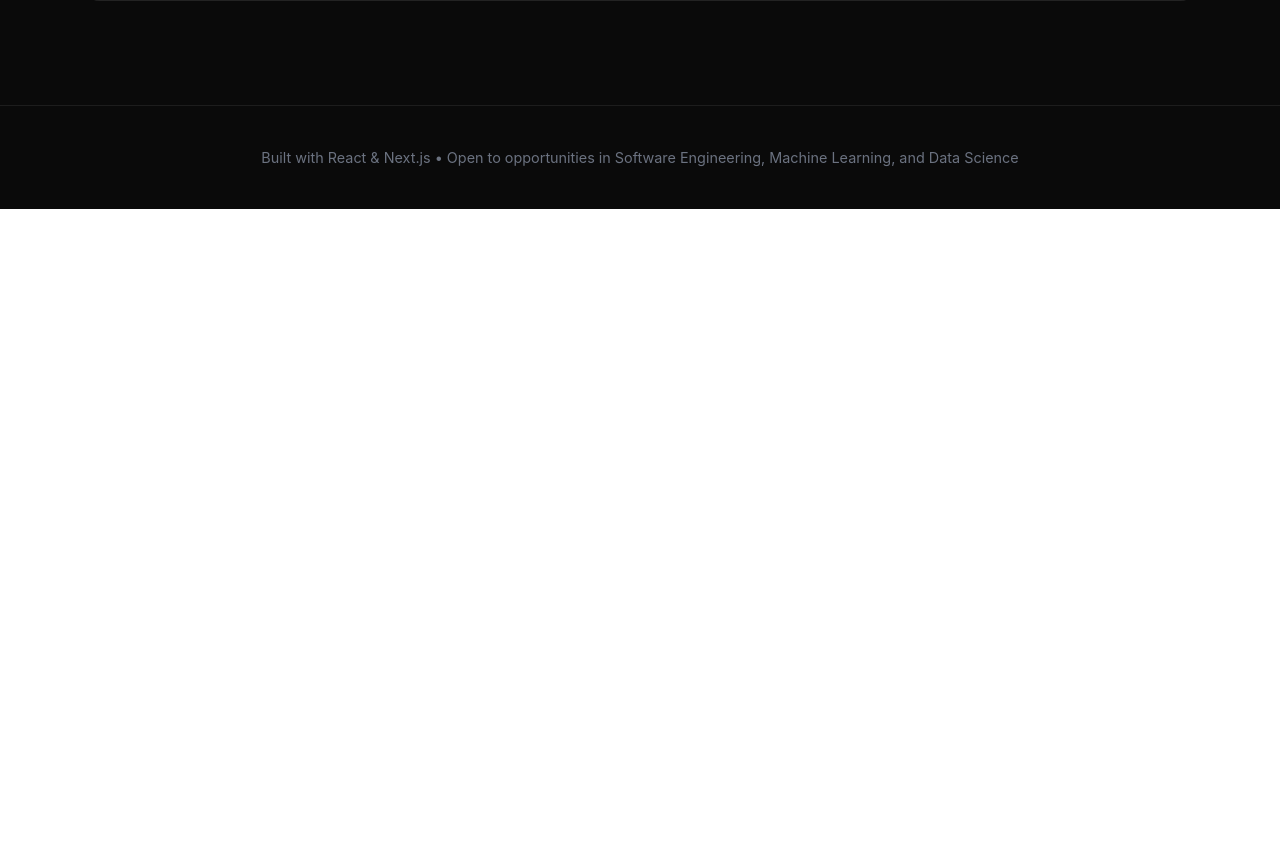
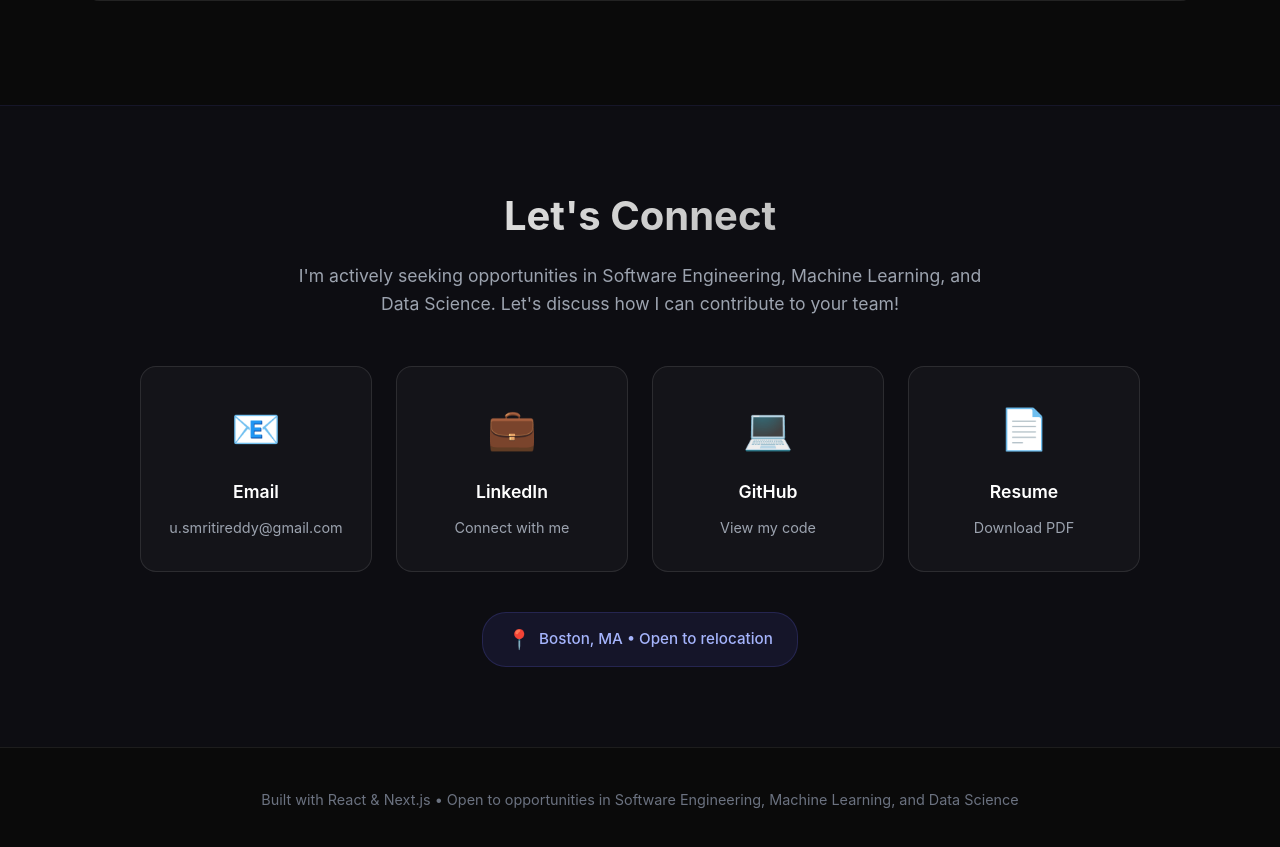
Before and after one commit to SmritiReddyy/smriti-portfolio, a Next.js app: page / in a window 1280 px wide. Shown: the part 4317-5164 px from the top of the page. Before the commit the page ends 4526 px from the top, so only its background shows below. Built offline with nearby package versions, Linux system fonts and the light colour scheme.

Commit message:
Contact me added

```diff
--- a/app/page.tsx
+++ b/app/page.tsx
@@ -17,8 +17,8 @@ export default function Home() {
       <section style={styles.hero}>
         <div style={styles.heroContent}>
           <div style={styles.statusBadge}>
-            <span style={styles.statusDot}></span>
-            Available for opportunities
+          <span style={styles.statusDot}></span>&nbsp;
+          Available for opportunities
           </div>
 
           <h1 style={styles.name}>
@@ -482,6 +482,97 @@ export default function Home() {
         )}
       </section>
 
+      {/* Contact Section */}
+      <section style={styles.contactSection}>
+        <div style={styles.contactContainer}>
+          <h2 style={styles.contactTitle}>Let's Connect</h2>
+          <p style={styles.contactSubtitle}>
+            I'm actively seeking opportunities in Software Engineering, Machine Learning,
+            and Data Science. Let's discuss how I can contribute to your team!
+          </p>
+
+          <div style={styles.contactGrid}>
+            <a
+              href="mailto:u.smritireddy@gmail.com"
+              style={styles.contactCard}
+              onMouseEnter={(e) => {
+                e.currentTarget.style.transform = 'translateY(-4px)';
+                e.currentTarget.style.borderColor = 'rgba(99, 102, 241, 0.4)';
+              }}
+              onMouseLeave={(e) => {
+                e.currentTarget.style.transform = 'translateY(0)';
+                e.currentTarget.style.borderColor = 'rgba(255, 255, 255, 0.1)';
+              }}
+            >
+              <div style={styles.contactIcon}>📧</div>
+              <h3 style={styles.contactCardTitle}>Email</h3>
+              <p style={styles.contactCardText}>u.smritireddy@gmail.com</p>
+            </a>
+
+            <a
+              href="https://www.linkedin.com/in/smriti-reddy"
+              target="_blank"
+              rel="noopener noreferrer"
+              style={styles.contactCard}
+              onMouseEnter={(e) => {
+                e.currentTarget.style.transform = 'translateY(-4px)';
+                e.currentTarget.style.borderColor = 'rgba(99, 102, 241, 0.4)';
+              }}
+              onMouseLeave={(e) => {
+                e.currentTarget.style.transform = 'translateY(0)';
+                e.currentTarget.style.borderColor = 'rgba(255, 255, 255, 0.1)';
+              }}
+            >
+              <div style={styles.contactIcon}>💼</div>
+              <h3 style={styles.contactCardTitle}>LinkedIn</h3>
+              <p style={styles.contactCardText}>Connect with me</p>
+            </a>
+
+            <a
+              href="https://github.com/SmritiReddyy"
+              target="_blank"
+              rel="noopener noreferrer"
+              style={styles.contactCard}
+              onMouseEnter={(e) => {
+                e.currentTarget.style.transform = 'translateY(-4px)';
+                e.currentTarget.style.borderColor = 'rgba(99, 102, 241, 0.4)';
+              }}
+              onMouseLeave={(e) => {
+                e.currentTarget.style.transform = 'translateY(0)';
+                e.currentTarget.style.borderColor = 'rgba(255, 255, 255, 0.1)';
+              }}
+            >
+              <div style={styles.contactIcon}>💻</div>
+              <h3 style={styles.contactCardTitle}>GitHub</h3>
+              <p style={styles.contactCardText}>View my code</p>
+            </a>
+
+            <a
+              href="/Smriti_Reddy_Resume.pdf"
+              target="_blank"
+              style={styles.contactCard}
+              onMouseEnter={(e) => {
+                e.currentTarget.style.transform = 'translateY(-4px)';
+                e.currentTarget.style.borderColor = 'rgba(99, 102, 241, 0.4)';
+              }}
+              onMouseLeave={(e) => {
+                e.currentTarget.style.transform = 'translateY(0)';
+                e.currentTarget.style.borderColor = 'rgba(255, 255, 255, 0.1)';
+              }}
+            >
+              <div style={styles.contactIcon}>📄</div>
+              <h3 style={styles.contactCardTitle}>Resume</h3>
+              <p style={styles.contactCardText}>Download PDF</p>
+            </a>
+          </div>
+
+          <div style={styles.locationBadge}>
+            <span style={styles.locationIcon}>📍</span>
+            Boston, MA • Open to relocation
+          </div>
+        </div>
+      </section>
+
       {/* Footer */}
       <footer style={styles.footer}>
         <p style={styles.footerText}>
@@ -868,4 +959,91 @@ const styles = {
     fontSize: "0.9rem",
     lineHeight: 1.6,
   },
+
+  contactSection: {
+    backgroundColor: "rgba(99, 102, 241, 0.03)",
+    borderTop: "1px solid rgba(99, 102, 241, 0.1)",
+    padding: "80px 40px",
+  },
+
+  contactContainer: {
+    maxWidth: "1000px",
+    margin: "0 auto",
+    textAlign: "center" as const,
+  },
+
+  contactTitle: {
+    fontSize: "2.5rem",
+    fontWeight: 700,
+    marginBottom: "16px",
+    background: "linear-gradient(135deg, #ffffff 0%, #a0a0a0 100%)",
+    WebkitBackgroundClip: "text",
+    WebkitTextFillColor: "transparent",
+    backgroundClip: "text",
+  },
+
+  contactSubtitle: {
+    fontSize: "1.1rem",
+    color: "#9ca3af",
+    marginBottom: "48px",
+    lineHeight: 1.6,
+    maxWidth: "700px",
+    margin: "0 auto 48px",
+  },
+
+  contactGrid: {
+    display: "grid",
+    gridTemplateColumns: "repeat(auto-fit, minmax(220px, 1fr))",
+    gap: "24px",
+    marginBottom: "40px",
+  },
+
+  contactCard: {
+    padding: "32px 24px",
+    borderRadius: "16px",
+    backgroundColor: "rgba(255, 255, 255, 0.03)",
+    border: "1px solid rgba(255, 255, 255, 0.1)",
+    textDecoration: "none",
+    display: "flex",
+    flexDirection: "column" as const,
+    alignItems: "center",
+    gap: "12px",
+    transition: "all 0.3s ease",
+    cursor: "pointer",
+  },
+
+  contactIcon: {
+    fontSize: "2.5rem",
+    marginBottom: "8px",
+  },
+
+  contactCardTitle: {
+    fontSize: "1.1rem",
+    fontWeight: 600,
+    color: "#ffffff",
+    margin: 0,
+  },
+
+  contactCardText: {
+    fontSize: "0.9rem",
+    color: "#9ca3af",
+    margin: 0,
+  },
+
+  locationBadge: {
+    display: "inline-flex",
+    alignItems: "center",
+    gap: "8px",
+    padding: "12px 24px",
+    borderRadius: "24px",
+    backgroundColor: "rgba(99, 102, 241, 0.1)",
+    border: "1px solid rgba(99, 102, 241, 0.2)",
+    color: "#a5b4fc",
+    fontSize: "0.95rem",
+    fontWeight: 500,
+  },
+
+  locationIcon: {
+    fontSize: "1.2rem",
+  },
 };
```
